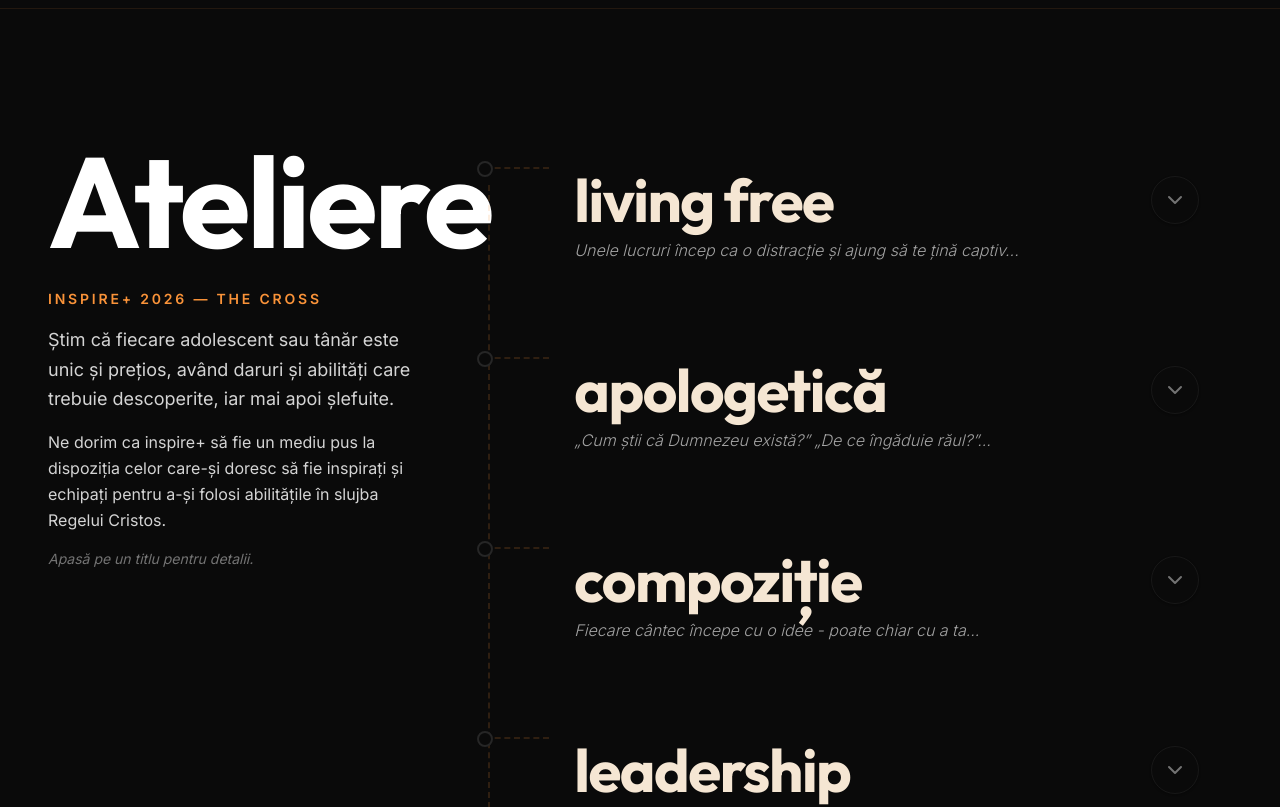
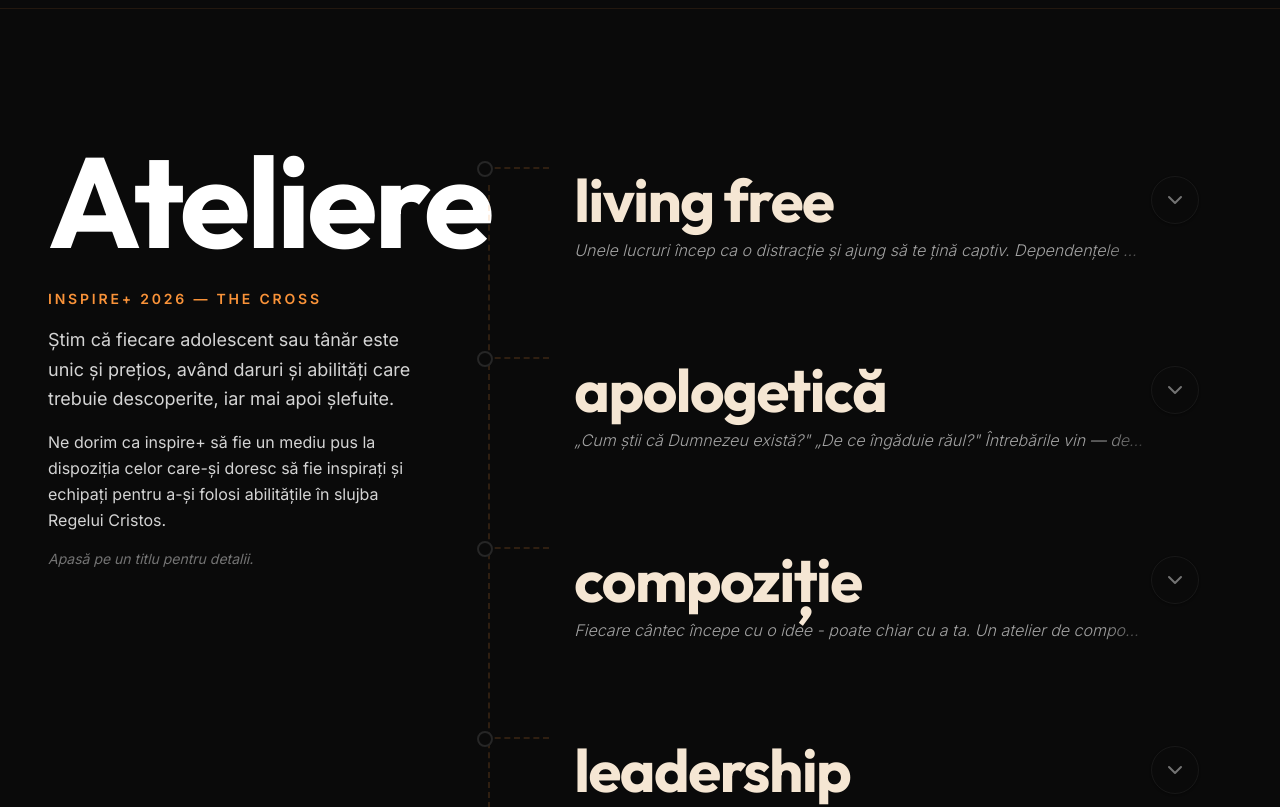
Before and after one commit to nathan05p/inspireWeb, a React (Vite) app in the folder inspireWeb-main/: page / in a window 1280 px wide. Shown: the part 2460-3267 px from the top of the page. Built offline with nearby package versions, Linux system fonts and the light colour scheme; a web font is replaced by a local one.

Commit message:
Fix expanding animation for Ateliere to be seamless

```diff
--- a/inspireWeb-main/src/pages/camp/CampAteliere.tsx
+++ b/inspireWeb-main/src/pages/camp/CampAteliere.tsx
@@ -6,31 +6,26 @@ const ateliereData = [
   {
     id: 'living_free',
     title: 'living free',
-    preview: 'Unele lucruri încep ca o distracție și ajung să te țină captiv...',
     desc: 'Unele lucruri încep ca o distracție și ajung să te țină captiv. Dependențele nu se văd mereu pe dinafară — dar se simt: în rușine, în izolare în negare. Un atelier despre libertate îți arată, fără judecată și fără etichete, cum arată pașii spre o viață trăită cu adevărat liber de orice fel de dependențe.',
   },
   {
     id: 'apologetica',
     title: 'apologetică',
-    preview: '„Cum știi că Dumnezeu există?” „De ce îngăduie răul?”...',
     desc: '„Cum știi că Dumnezeu există?" „De ce îngăduie răul?" Întrebările vin — de la colegi, de pe internet, din tine. Și e normal: credința nu înseamnă să nu întrebi, ci să cauți răspunsuri reale. Un atelier de apologetică te ajută să-ți așezi credința pe o bază solidă — explorezi întrebările grele, discuți deschis și pleci cu argumente care au sens.',
   },
   {
     id: 'compozitie',
     title: 'compoziție',
-    preview: 'Fiecare cântec începe cu o idee - poate chiar cu a ta...',
     desc: 'Fiecare cântec începe cu o idee - poate chiar cu a ta. Un atelier de compoziție te ajută să transformi un gând, o emoție sau o rugăciune într-o piesă - de la versuri și melodie până la structură - și să descoperi cum se naște un cântec care-L glorifică pe Creator.',
   },
   {
     id: 'leadership',
     title: 'leadership',
-    preview: 'Creat ca să conduci. Într-o lume în care leadershipul se confundă cu controlul...',
     desc: 'Creat ca să conduci. Într-o lume în care leadershipul se confundă cu controlul, Dumnezeu caută lideri care inspiră. Un atelier de leadership te ajută să descoperi ce înseamnă să conduci după modelul Lui — pornind de la cine ești și de la viziunea pe care El o pune în inima ta.',
   },
   {
     id: 'creative_video',
     title: 'creative video',
-    preview: 'Ai mereu la îndemână un instrument cu care poți spune povești care contează...',
     desc: 'Ai mereu la îndemână un instrument cu care poți spune povești care contează. Un atelier de video creativ te învață să filmezi, să montezi și să transformi o idee într-un clip care prinde — și să-ți pui creativitatea în slujba unui mesaj care merită spus.',
   },
 ];
@@ -154,40 +149,22 @@ export default function CampAteliere() {
                         )}
                       </div>
 
-                      {!isExpanded && (
-                        <motion.div className="relative pr-14 overflow-hidden whitespace-nowrap">
-                          <p className="text-[#A3A3A3] text-sm sm:text-base font-light italic truncate">
-                            {atelier.preview}
-                          </p>
-                          <div className="absolute right-0 top-0 bottom-0 w-24 bg-gradient-to-l from-[#0A0A0A] via-[#0A0A0A]/80 to-transparent group-hover:from-[#171717] group-hover:via-[#171717]/80 transition-colors duration-500" />
-                        </motion.div>
-                      )}
+                      <motion.div layout className={`relative overflow-hidden ${isExpanded ? 'mt-4' : 'pr-14 whitespace-nowrap'}`}>
+                        <motion.p
+                          layout="position"
+                          className={isExpanded
+                            ? "text-[#D4D4D4] text-sm sm:text-base md:text-lg leading-relaxed md:leading-loose whitespace-pre-wrap"
+                            : "text-[#A3A3A3] text-sm sm:text-base font-light italic truncate"
+                          }
+                        >
+                          {atelier.desc}
+                        </motion.p>
+
+                        {!isExpanded && (
+                          <div className="absolute right-0 top-0 bottom-0 w-24 bg-gradient-to-l from-[#0A0A0A] via-[#0A0A0A]/80 to-transparent group-hover:from-[#171717] group-hover:via-[#171717]/80 transition-colors duration-500 pointer-events-none" />
+                        )}
+                      </motion.div>
                     </motion.div>
-
-                    {/* Expanded Content */}
-                    <AnimatePresence>
-                      {isExpanded && (
-                        <motion.div
-                          initial={{ opacity: 0, height: 0 }}
-                          animate={{ opacity: 1, height: 'auto' }}
-                          exit={{ opacity: 0, height: 0 }}
-                          transition={{ duration: 0.5, ease: [0.16, 1, 0.3, 1] }}
-                          className="px-4 pb-6 sm:px-6 sm:pb-8 lg:px-8 lg:pb-10 flex flex-col md:flex-row gap-6 md:gap-8 items-start"
-                        >
-                          {/* Description */}
-                          <motion.div
-                            initial={{ opacity: 0, x: 20 }}
-                            animate={{ opacity: 1, x: 0 }}
-                            transition={{ delay: 0.2, duration: 0.5 }}
-                            className="flex-1 flex flex-col pt-0 md:pt-2"
-                          >
-                            <p className="text-[#D4D4D4] text-sm sm:text-base md:text-lg leading-relaxed md:leading-loose whitespace-pre-wrap">
-                              {atelier.desc}
-                            </p>
-                          </motion.div>
-                        </motion.div>
-                      )}
-                    </AnimatePresence>
                   </motion.div>
                 </motion.div>
               );
```
